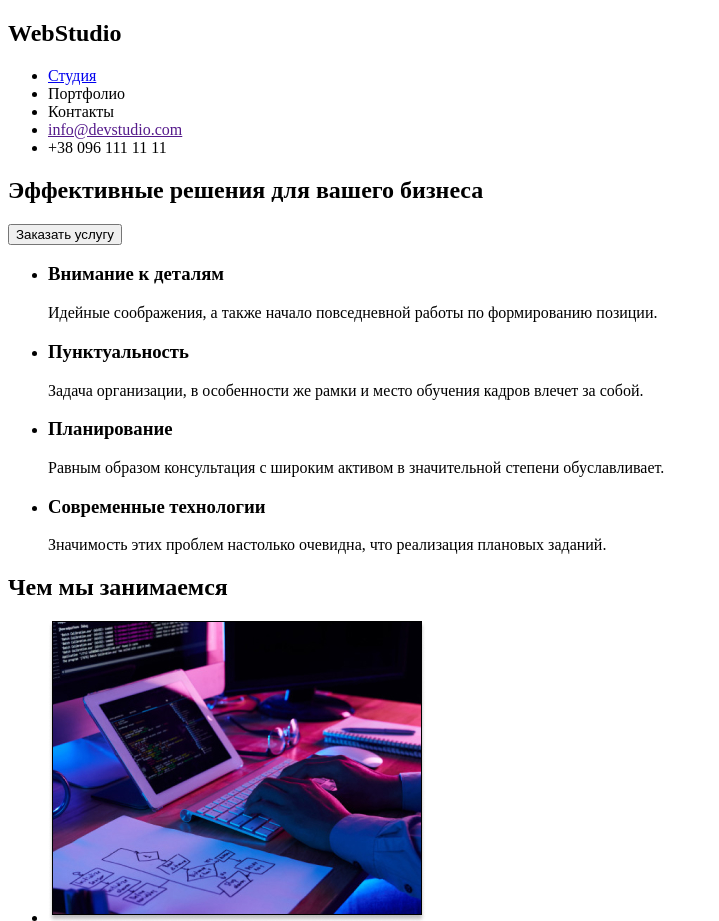
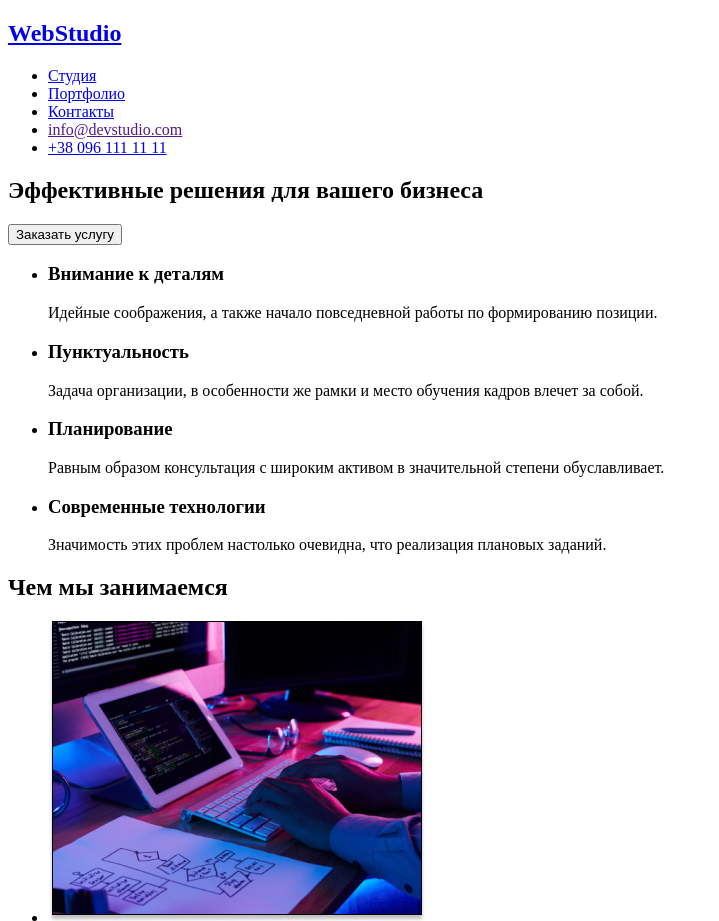
Before and after one commit to Uliana171/goit-markup-hw-01, a plain HTML site: page index.html in a window 1280 px wide. Shown: the top 921 px of the page, without its empty margins (0-719 px from the left). Drawn offline with Linux system fonts and the light colour scheme; files that its build step writes are made by us from their sources.

Commit message:
add index.html

```diff
--- a/index.html
+++ b/index.html
@@ -10,20 +10,18 @@
 
 <body>
     <header>
-        <h2>WebStudio</h2>
-        <ul>
-            <li>
-                <nav>
-                    <a href="#">Студия</a>
-                </nav>
-            </li>
-            <li>Портфолио</li>
-            <li>Контакты</li>
-            <li>
-                <a href mailto="info@devstudio.com">info@devstudio.com</a>
-            </li>
-            <li>+38 096 111 11 11</li>
-        </ul>
+        <nav>
+            <h2><a href="#">WebStudio</h2></a>
+            <ul>
+                <li><a href="#">Студия</a></li>
+                <li><a href="#">Портфолио</a></li>
+                <li><a href="#">Контакты</a></li>
+                <li>
+                    <a href mailto="info@devstudio.com">info@devstudio.com</a>
+                </li>
+                <li><a href="tel:+380961111111">+38 096 111 11 11</a></li>
+            </ul>
+        </nav>
     </header>
     <main>
         <section>
@@ -92,7 +90,7 @@
         </section>
     </main>
     <footer>
-        <h2><a href="#">WebStudio</a></h2>
+        <a href="#">WebStudio</a>
         <adress>
             <p>г. Киев, пр-т Леси Украинки, 26</p>
             <ul>
```
